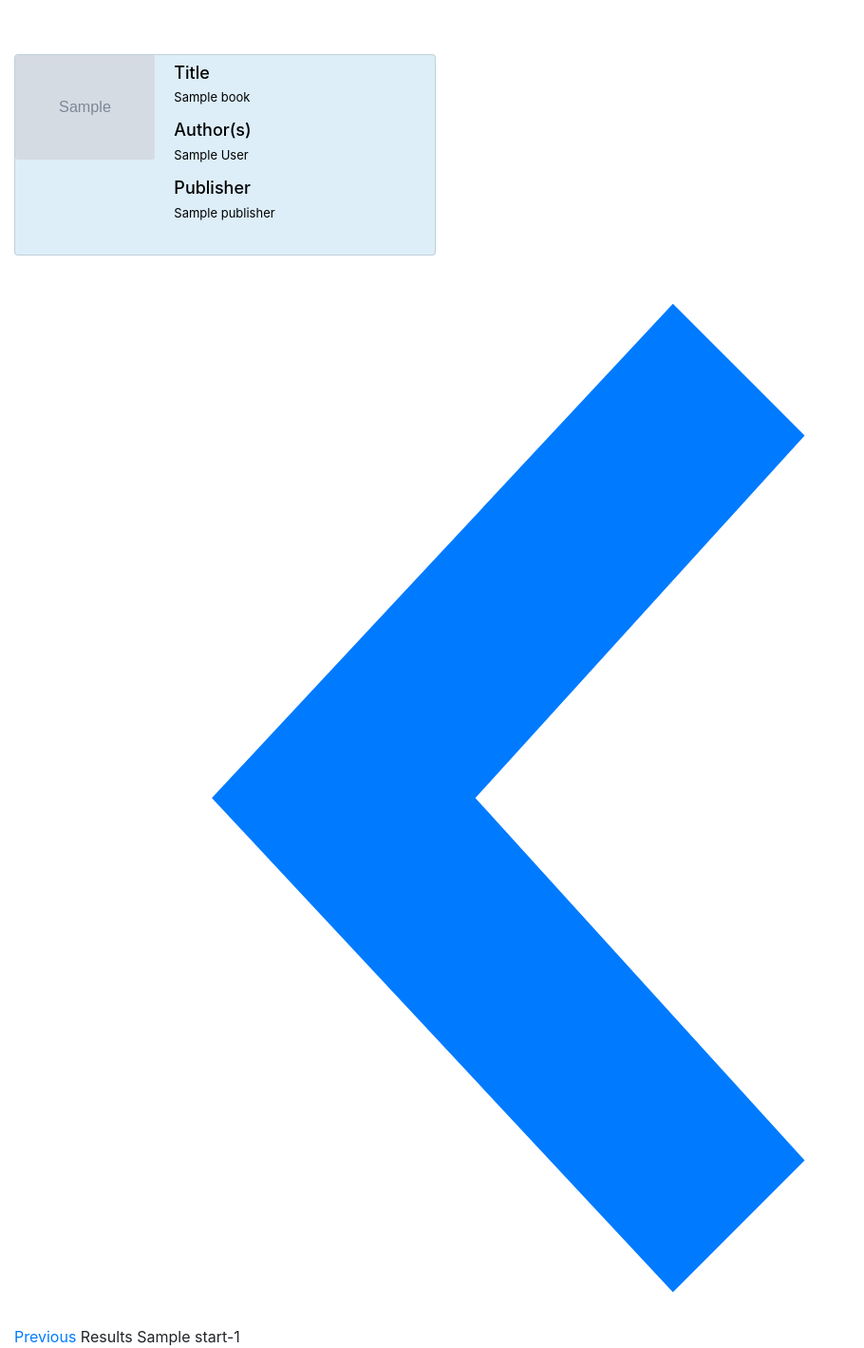
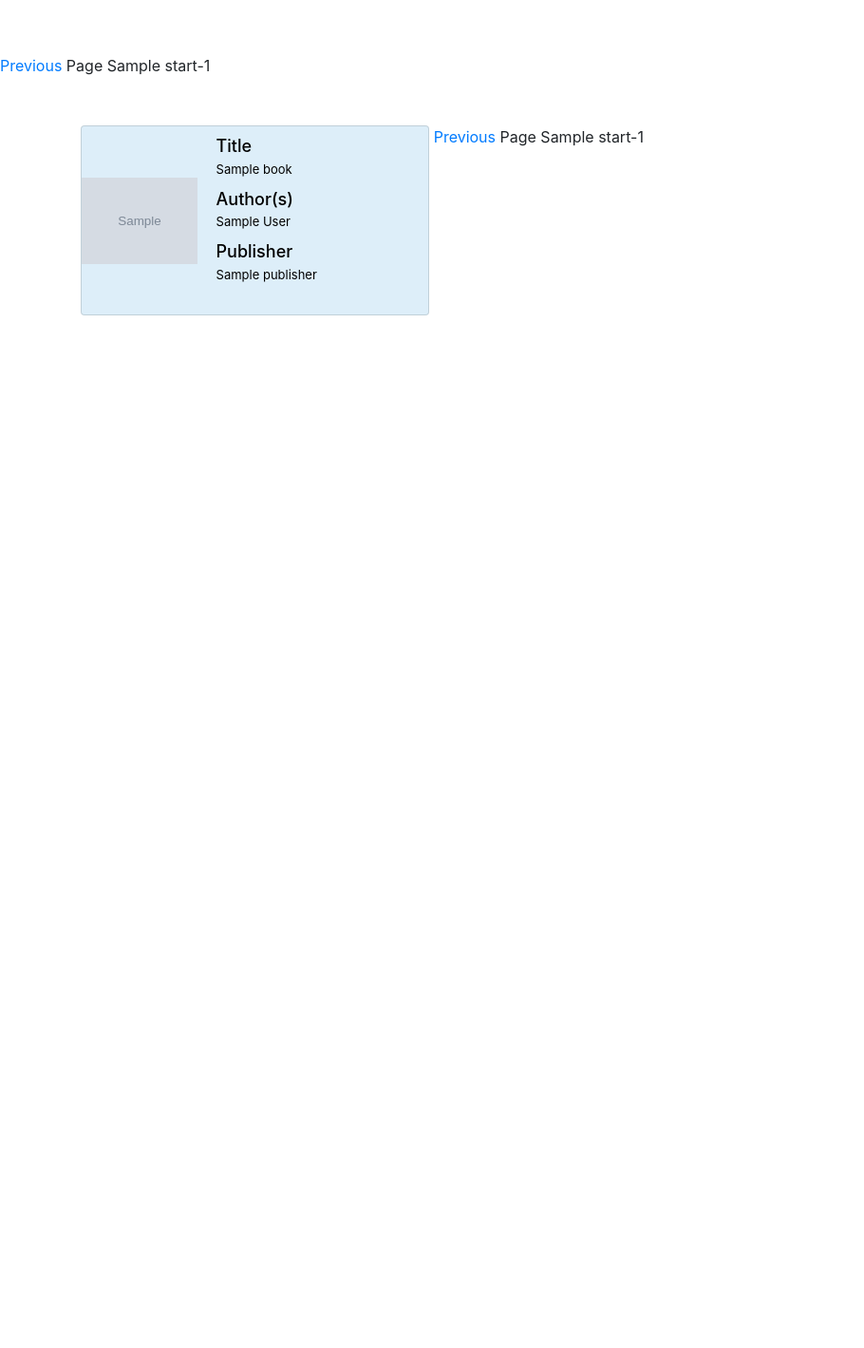
Before and after one commit to andyjohn23/booky, a Flask app: template app/templates/search.html in a window 1280 px wide. Shown: the part 97-1516 px from the top of the page at 95% size, without its empty margins (0-910 px from the left). After the commit the page ends 429 px from the top, so only its background shows below. Run offline with Flask 2, Linux system fonts and the light colour scheme; the template is opened without the code that fills it: most values are stand-ins (such as "Sample title", 1, 10 or a date in 2020); grey boxes marked "Sample" are stand-in pictures.

Commit message:
updated files

```diff
--- a/app/models/books.py
+++ b/app/models/books.py
@@ -51,7 +51,9 @@ class Books():
         return ", ".join(authors_list)
 
     def _parse_thumbnail(self, imageLinks=""):
-        """Add generic image to imageLinks if empty, else return input"""
+        """
+        Adding own image if there is no image for book covers
+        """
         if not imageLinks:
             return {"thumbnail": "static/images/booky-book.jpg"}
         else:
--- a/app/static/css/index.css
+++ b/app/static/css/index.css
@@ -59,29 +59,36 @@
 }
 .book-library{
     display: grid;
-    grid-template-rows:  auto auto auto;
-    display: inline-block;
-    margin-top: 12%;
+    grid-template-columns: repeat(3, 1fr);
+    grid-auto-rows: auto;
+    grid-gap: 5px;
+    margin-top: 4%;
 }.book-library a{
     text-decoration: none;
 }
 .book-library h3{
     font-size: 18px;
     color: black;
+    width: 200px;
+    white-space: nowrap;
+    overflow: hidden;
+    text-overflow: ellipsis;
 }
 .book-library p{
     font-size: 13px;
     color: black;
-    line-height: 15px;
 }
 .book-library .card{
-    max-width: 40%;
-    max-height: 100%;
+    max-width: 100%;
+    max-height: 200px;
     line-height: 10px;
     background-color: rgba(88, 171, 226, 0.2);
 }
 .book-library .card img{
-    max-width: 100%;
-    height: auto;
-    object-fit: cover;
+    width: 100%;
+    height: 200px;
+    object-fit: contain;
 }
+.controls{
+    margin-top: 12%;
+}
--- a/app/templates/search.html
+++ b/app/templates/search.html
@@ -31,8 +31,23 @@
         </div>
     </nav>
 
+    <div class="controls">
+        {% if start - 21 >= 0 %}
+        <a href="/query?search={{ search }}&start={{ start - 21 }}">
+            <span id="prev" class="pl1">Previous</span>
+        </a>
+        {% endif %}
+        <span>Page {{ start }}-{{ count }}</span> {% if data["items"]|length == 20 %}
+        <a href="/query?search={{ search }}&start={{ start + 19 }}">
+            <span id="next" class="pr1">Next</span>
+        </a>
+        {% endif %}
+    </div>
+
     <div class="container book-library">
         {% for book in data["items"] %}
+        <div class="row">
+            <div class="col">
                 <a href="{{ book.infoLink }}" target="blank">
                     <div class="card mb-3">
                         <div class="row no-gutters">
@@ -55,30 +70,23 @@
                         </div>
                     </div>
                 </a>
+            </div>
+        </div>
 
         {% endfor %}
 
-        <div class="mw-50 flex items-center justify-center pa4">
+        <div>
             {% if start - 21 >= 0 %}
-            <a href="/query?search={{ search }}&start={{ start - 21 }}"
-                class="f6 f5-ns no-underline black bg-animate hover-bg-black hover-white inline-flex items-center pa2 pa3-ns ba border-box mr4">
-                <svg class="w1" data-icon="chevronLeft" viewBox="0 0 32 32" style="fill:currentcolor">
-                    <title>chevronLeft icon</title>
-                    <path d="M20 1 L24 5 L14 16 L24 27 L20 31 L6 16 z"></path>
-                </svg>
+            <a href="/query?search={{ search }}&start={{ start - 21 }}">
                 <span id="prev" class="pl1">Previous</span>
             </a>
             {% endif %}
-            <span class="tc f7 f6-ns">Results {{ start }}-{{ count }}</span> {% if
-        data["items"]|length == 20 %}
-            <a href="/query?search={{ search }}&start={{ start + 19 }}" class="ml4 f6 f5-ns no-underline black bg-animate hover-bg-black hover-white
-          inline-flex items-center pa2 pa3-ns ba border-box">
+            <span>Page {{ start }}-{{ count }}</span> {% if data["items"]|length == 20 %}
+            <a href="/query?search={{ search }}&start={{ start + 19 }}">
                 <span id="next" class="pr1">Next</span>
-                <svg class="w1" data-icon="chevronRight" viewBox="0 0 32 32" style="fill:currentcolor">
-                    <title>chevronRight icon</title>
-                    <path d="M12 1 L26 16 L12 31 L8 27 L18 16 L8 5 z"></path>
-                </svg>
             </a>
             {% endif %}
         </div>
         {% endblock %}
+    </div>
+</div>
```
Lines whose indentation alone changed are shown as unchanged.
